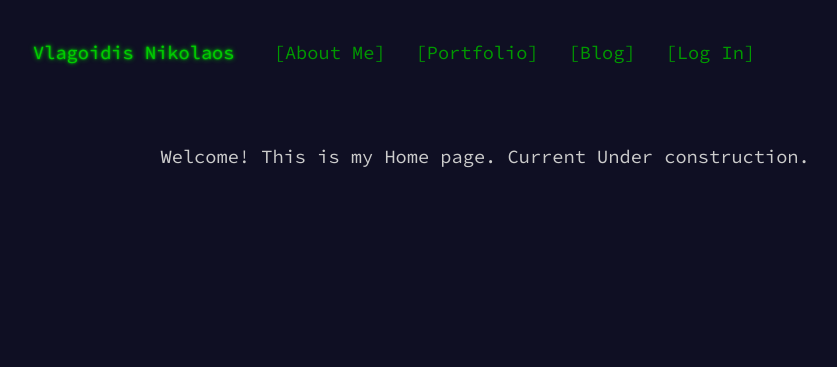
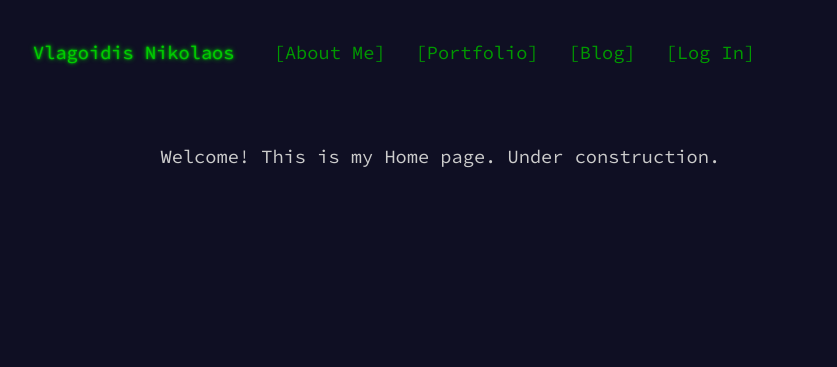
Before and after one commit to NikosVlagoidis/site, a Django app: page / in a window 1280 px wide. Shown: the top 367 px of the page, without its empty margins (7-844 px from the left). Run offline with Django 3.2, Linux system fonts and the light colour scheme; some libraries are stand-ins or nearby versions.

Commit message:
fix typo

```diff
--- a/templates/index.html
+++ b/templates/index.html
@@ -4,7 +4,7 @@
 <div class="container">
     <div class="row">
       <div class=" col-md-10 col-lg-offset-1 col-md-offset-1">
-        <p> Welcome! This is my Home page. Current Under construction. </p>
+        <p> Welcome! This is my Home page. Under construction. </p>
 
       </div>
     </div>
```
